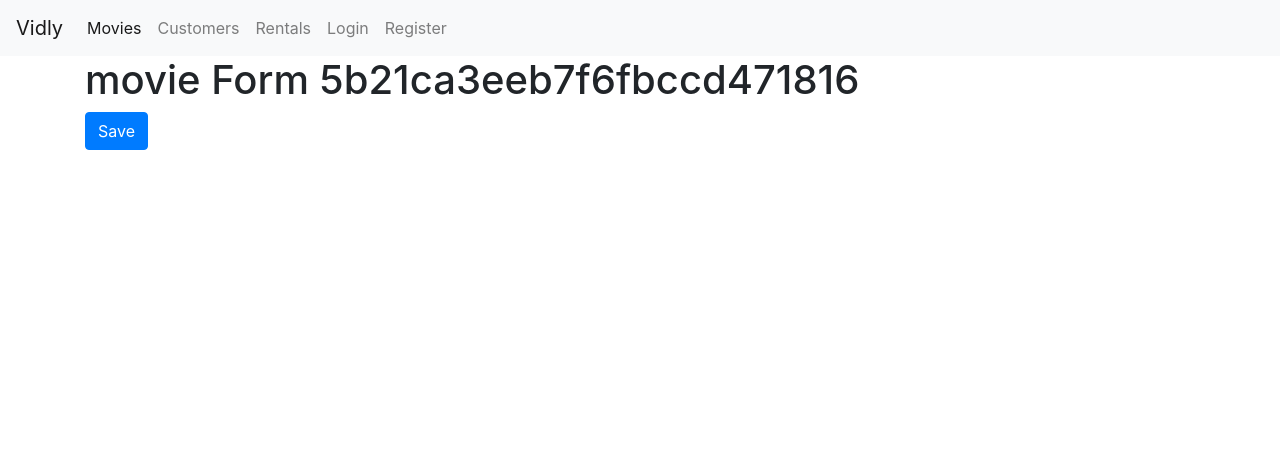
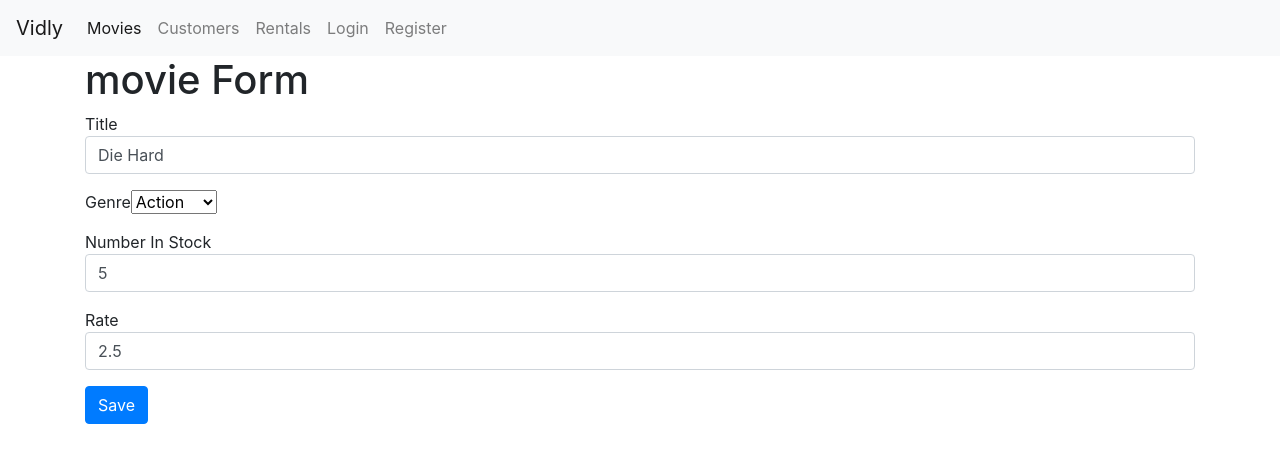
Before and after one commit to shahryar-h/vidlyCodeWithMosh, a React (Create React App) app: page /movies/5b21ca3eeb7f6fbccd471816 in a window 1280 px wide. Shown: the top 462 px of the page. Built offline with nearby package versions, Linux system fonts and the light colour scheme.

Commit message:
Finished movies form

```diff
--- a/src/App.js
+++ b/src/App.js
@@ -17,7 +17,6 @@
       <main className="container">
         <Switch>
           <Route path="/login" component={LoginForm} />
-          <Route path="/register" component={RegisterForm} />
           <Route path="/movies/:id" component={MovieForm} />
           <Route path="/movies" component={Movies} />
           <Route path="/customers" component={Customers} />
--- a/src/components/common/form.jsx
+++ b/src/components/common/form.jsx
@@ -1,6 +1,7 @@
 import React, { Component } from "react";
 import Joi from "joi-browser";
 import Input from "./input";
+import Select from "./select";
 
 class Form extends Component {
   state = {
@@ -50,7 +51,20 @@
       </button>
     );
   };
+  renderSelect(name, lable, options) {
+    const { data, errors } = this.state;
 
+    return (
+      <Select
+        name={name}
+        value={data[name]}
+        lable={lable}
+        options={options}
+        onChange={this.handleChange}
+        error={errors[name]}
+      />
+    );
+  }
   renderInput(name, lable, type = "text") {
     const { data, errors } = this.state;
 
--- /dev/null
+++ b/src/components/common/select.jsx
@@ -0,0 +1,32 @@
+import React, { Component } from "react";
+
+class Select extends Component {
+  //    const  { name, lable, error, options, ...rest } = this.props;
+
+  render() {
+    const { name, lable, error, options, ...rest } = this.props;
+    return (
+      <div className="form-group">
+        <lable htmFor={name}>{lable}</lable>
+        <select name={name} id={name} {...rest}>
+          <option value="" />
+          {options.map((option) => {
+            return (
+              <option
+                key={option._id}
+                value={option._id}
+                className="form-control"
+              >
+                {option.name}
+              </option>
+            );
+          })}
+        </select>
+
+        {error && <div className="alert alert-danger">{error}</div>}
+      </div>
+    );
+  }
+}
+
+export default Select;
--- a/src/components/movies.jsx
+++ b/src/components/movies.jsx
@@ -5,6 +5,7 @@
 import { paginate } from "../utils/paginate";
 import Listgroup from "./common/listgroup";
 import MoviesTable from "./moviesTable";
+import { Link } from "react-router-dom";
 import _ from "lodash";
 
 class Movies extends Component {
@@ -35,7 +36,29 @@
     movies[index].liked = !movies[index].liked;
     this.setState({ movies });
   };
+  handleNew = () => {
+    // this.state.movies.push()
+    console.log(this.state.movies[0]);
+    const newel = {
+      _id: "5b21ca3easdasdzf6fbccd47181b",
+      title: "banana",
+      genre: { _id: "5b21ca3eeb7f6fbccd471814", name: "Comedy" },
+      numberInStock: 4,
+      dailyRentalRate: 5,
+    };
 
+    let moviesq = [...this.state.movies];
+    let my = moviesq[0];
+    console.log("my id:", my);
+    // console.log(my);
+    moviesq.push("hello");
+    console.log(moviesq);
+    // movies = movies.push();
+    // this.setState((prevState) => ({
+    //   movies: [...prevState.movies, newel],
+    // }));
+    // this.setState({ movies: moviesq });
+  };
   handleDisplay = () => {
     // names = this.state.movies.map((t) => t )
 
@@ -83,6 +106,9 @@
     return { totalCount: filteredMovies.length, data: movies };
   };
   render() {
+    {
+      this.handleNew();
+    }
     const { length: count } = this.state.movies;
     const {
       currentPage,
@@ -105,7 +131,16 @@
           />
         </div>
         <div className="col">
+          <Link
+            to="/movies/new"
+            className="btn btn-primary"
+            style={{ marginBotton: 20 }}
+          >
+            New Movie
+          </Link>
+
           <h2>There are {totalCount} available movies!</h2>
+
           <MoviesTable
             movies={movies}
             sortColumn={sortColumn}
--- a/src/components/moviesForm.jsx
+++ b/src/components/moviesForm.jsx
@@ -1,17 +1,80 @@
 import React, { Component } from "react";
-class MovieForm extends Component {
+import Joi from "joi-browser";
+import Form from "./common/form";
+import { getGenres } from "../services/fakeGenreService";
+import { getMovie, saveMovie } from "../services/fakeMovieService";
+
+class MovieForm extends Form {
+  state = {
+    data: {
+      title: "",
+      genreId: "",
+      numberInStock: "",
+      dailyRentalRate: "",
+    },
+    genres: [],
+    errors: {},
+  };
+  schema = {
+    _id: Joi.string(),
+    title: Joi.string().required().label("Title"),
+    genreId: Joi.string().required().label("Genre"),
+    numberInStock: Joi.number()
+      .required()
+      .min(0)
+      .max(100)
+      .label("Number in Stock"),
+    dailyRentalRate: Joi.number()
+      .required()
+      .min(0)
+      .max(10)
+      .label("Daily Rental Rate"),
+  };
+
+  componentDidMount() {
+    const genres = getGenres();
+    this.setState({ genres });
+
+    const movieId = this.props.match.params.id;
+    if (movieId == "new") return;
+
+    const movie = getMovie(movieId);
+    if (!movie) this.props.history.replace("/not-found");
+
+    this.setState({ data: this.mapToViewModel(movie) });
+  }
+  mapToViewModel = (movie) => {
+    return {
+      _id: movie._id,
+      title: movie.title,
+      genreId: movie.genre._id,
+      numberInStock: movie.numberInStock,
+      dailyRentalRate: movie.dailyRentalRate,
+    };
+  };
+
+  doSubmit = () => {
+    saveMovie(this.state.data);
+    this.props.history.push("/movies");
+  };
   render() {
     const { match, history } = this.props;
-
     return (
       <div>
-        <h1>movie Form {match.params.id}</h1>
-        <button
+        <h1>movie Form {match.params.name}</h1>
+        <form onSubmit={this.handleSubmit}>
+          {this.renderInput("title", "Title")}
+          {this.renderSelect("genreId", "Genre", this.state.genres)}
+          {this.renderInput("numberInStock", "Number In Stock")}
+          {this.renderInput("dailyRentalRate", "Rate")}
+          {this.renderButton("Save")}
+        </form>
+        {/* <button
           className="btn btn-primary"
-          onClick={() => history.push("/movies")}
+          onClick={() => history.replace("/movies")}
         >
           Save
-        </button>
+        </button> */}
       </div>
     );
   }
--- a/src/services/fakeMovieService.js
+++ b/src/services/fakeMovieService.js
@@ -78,13 +78,13 @@
 
 export function saveMovie(movie) {
   let movieInDb = movies.find((m) => m._id === movie._id) || {};
-  movieInDb.name = movie.name;
+  movieInDb.title = movie.title;
   movieInDb.genre = genresAPI.genres.find((g) => g._id === movie.genreId);
   movieInDb.numberInStock = movie.numberInStock;
   movieInDb.dailyRentalRate = movie.dailyRentalRate;
 
   if (!movieInDb._id) {
-    movieInDb._id = Date.now();
+    movieInDb._id = Date.now().toString();
     movies.push(movieInDb);
   }
 
```
